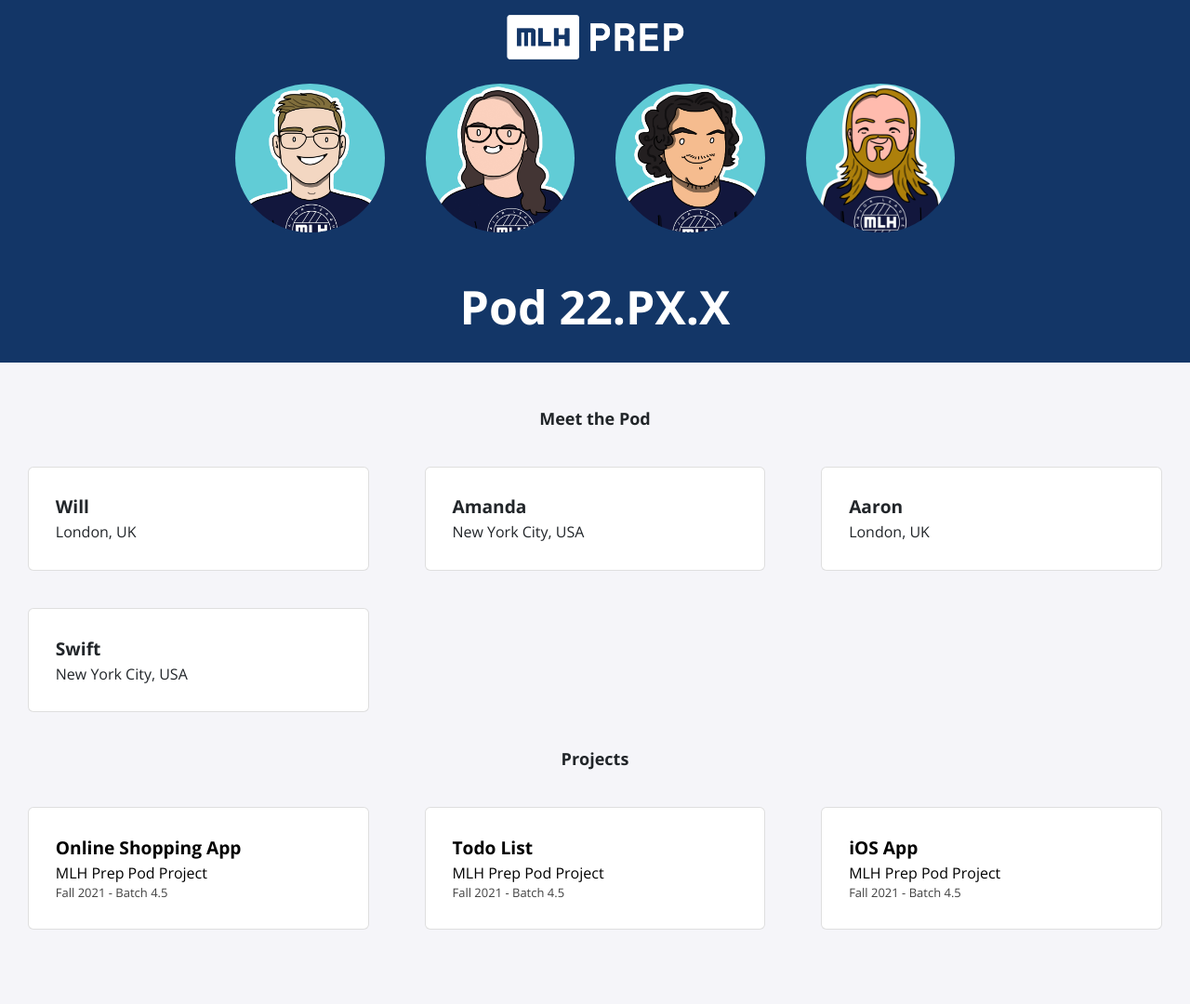
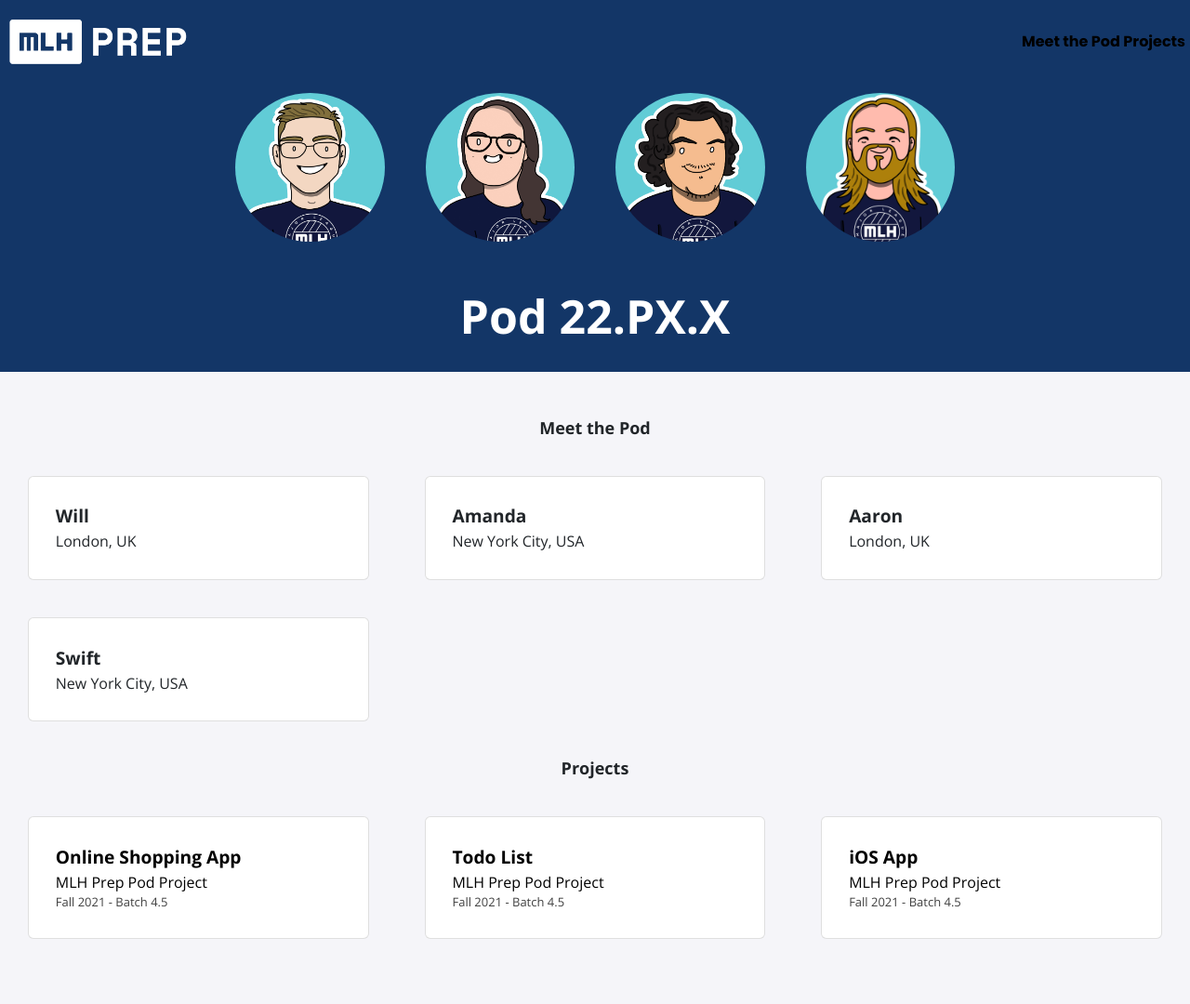
Before and after one commit to MLH-Fellowship/prep-portfolio-23.APR.PREP.1, a Jekyll site: the page built from index.html, in a window 1280 px wide. Shown: the whole page at 93% size. Built offline with Jekyll 4.4.1, drawn with Linux system fonts in a browser that asks for light colours; nearby versions of some CDN libraries.

Commit message:
Add description and projects to navbar

```diff
--- a/_includes/navbar.html
+++ b/_includes/navbar.html
@@ -1,10 +1,16 @@
 <header class="nav-bar">
   <div class="nav-content">
+    <nav>
       <a href="{{ '/' | relative_url }}">
         <div class="nav-logo">
           <img src="./assets/img/mlh-prep.png" />
         </div>
       </a>
 
+      <div>
+        <a href="#meet-the-pod">Meet the Pod</a>
+        <a href="#projects">Projects</a>
+      </div>
+    </nav>
   </div>
 </header>
--- a/_sass/navbar.scss
+++ b/_sass/navbar.scss
@@ -1,7 +1,7 @@
 .nav-bar {
   width: 100%;
   background-color: #133667;
-    font-family: "Poppins", serif;
+  font-family: 'Poppins', serif;
   font-weight: 700 !important;
   padding-top: 10px;
 }
@@ -28,9 +28,9 @@
 }
 
 .nav-content nav {
-    display: block;
-    width: 100%;
+  display: flex;
+  justify-content: space-between;
+  align-items: center;
   text-align: right;
-    padding-top: 0px;
-    padding-right: 0px;
+  padding: 5px;
 }
```
Lines whose indentation alone changed are shown as unchanged.
